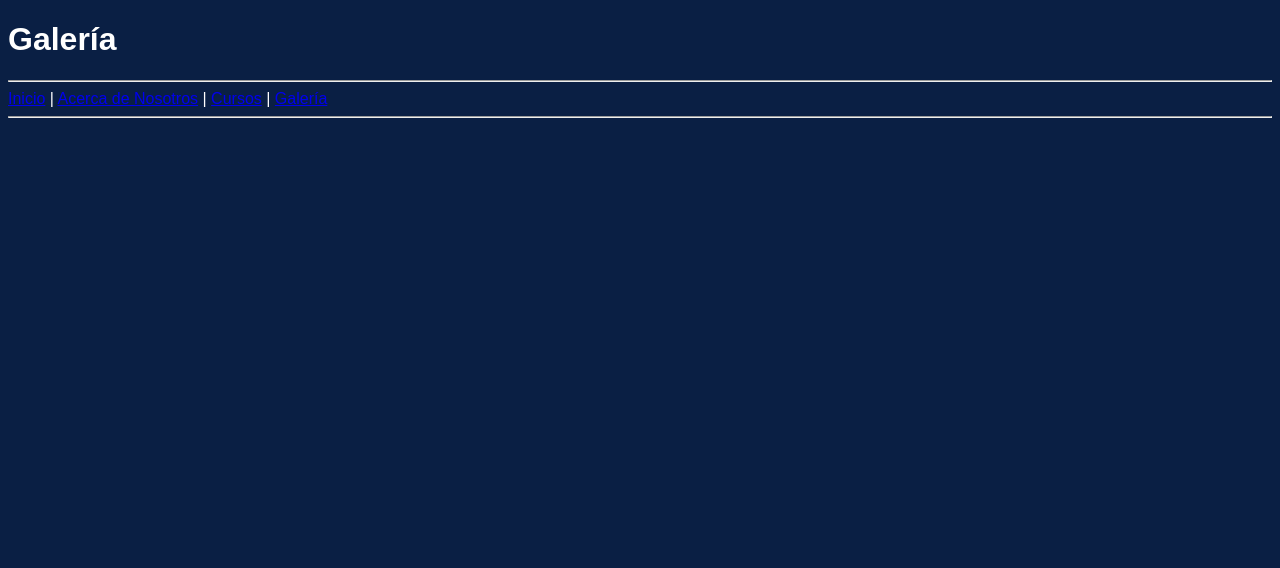
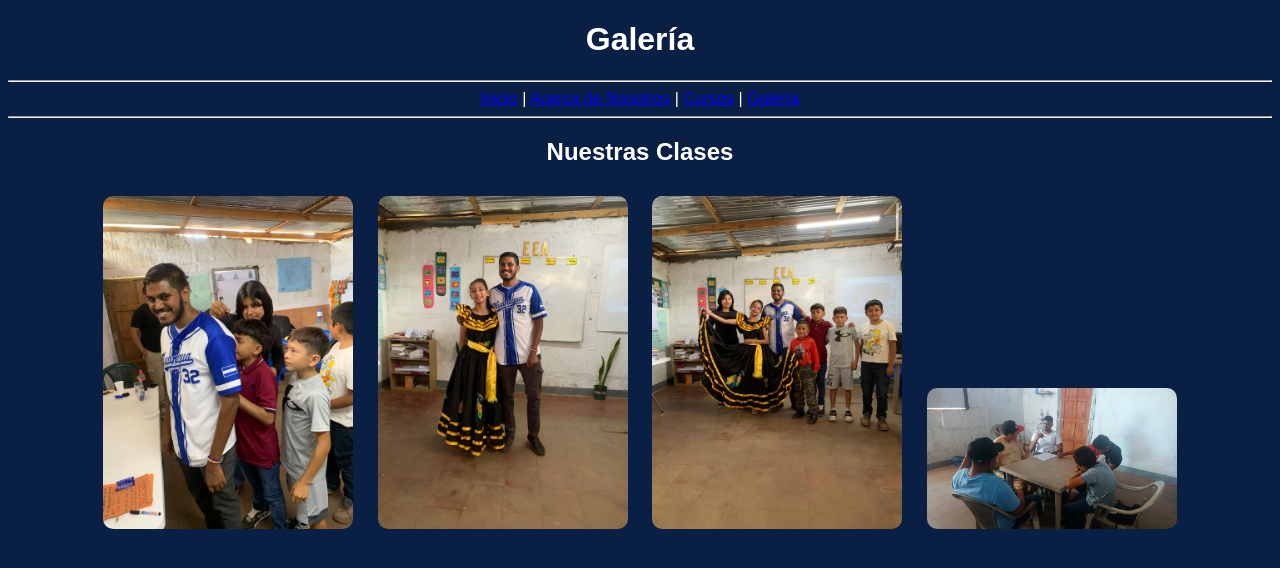
Before and after one commit to expressiveenglishacademy-hash/MI-WEB, a plain HTML site: page gallery.html in a window 1280 px wide. Drawn offline with Linux system fonts and the light colour scheme.

Commit message:
Update gallery.html
Updated

```diff
--- a/gallery.html
+++ b/gallery.html
@@ -3,7 +3,7 @@
 <head>
   <title>Galería</title>
 </head>
-<body style="font-family: Arial; background-color:#0a1f44; color:white;">
+<body style="font-family: Arial; background-color:#0a1f44; color:white; text-align:center;">
 
   <h1>Galería</h1>
 
@@ -16,7 +16,12 @@
 
   <hr>
 
-  <p>   </p>
+  <h2>Nuestras Clases</h2>
+
+  <img src="foto1.jpg.jpeg" width="250" style="margin:10px; border-radius:10px;">
+  <img src="foto2.jpg.jpeg" width="250" style="margin:10px; border-radius:10px;">
+  <img src="foto3.jpg.jpeg" width="250" style="margin:10px; border-radius:10px;">
+  <img src="foto4.jpg.jpeg" width="250" style="margin:10px; border-radius:10px;">
 
 </body>
 </html>
```
